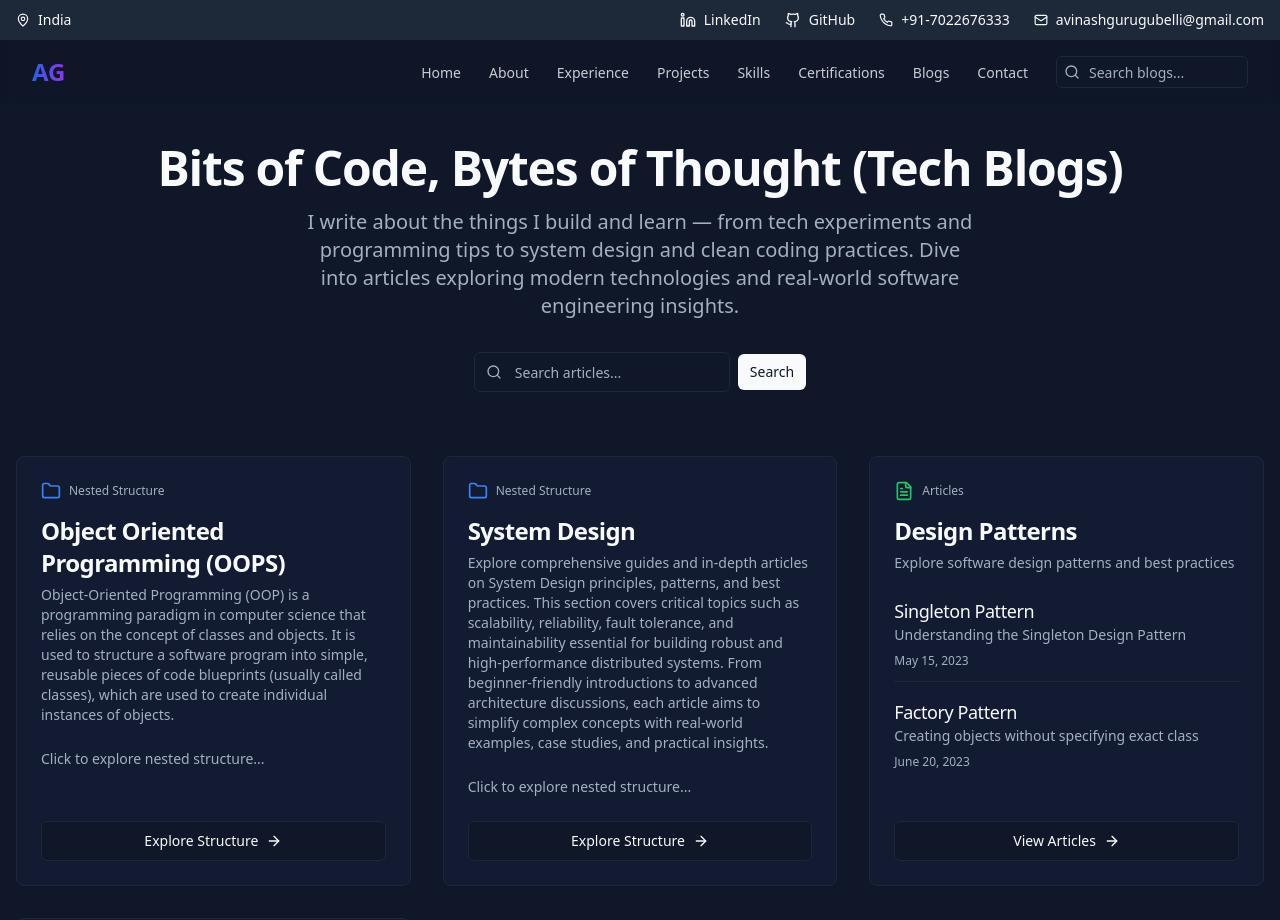
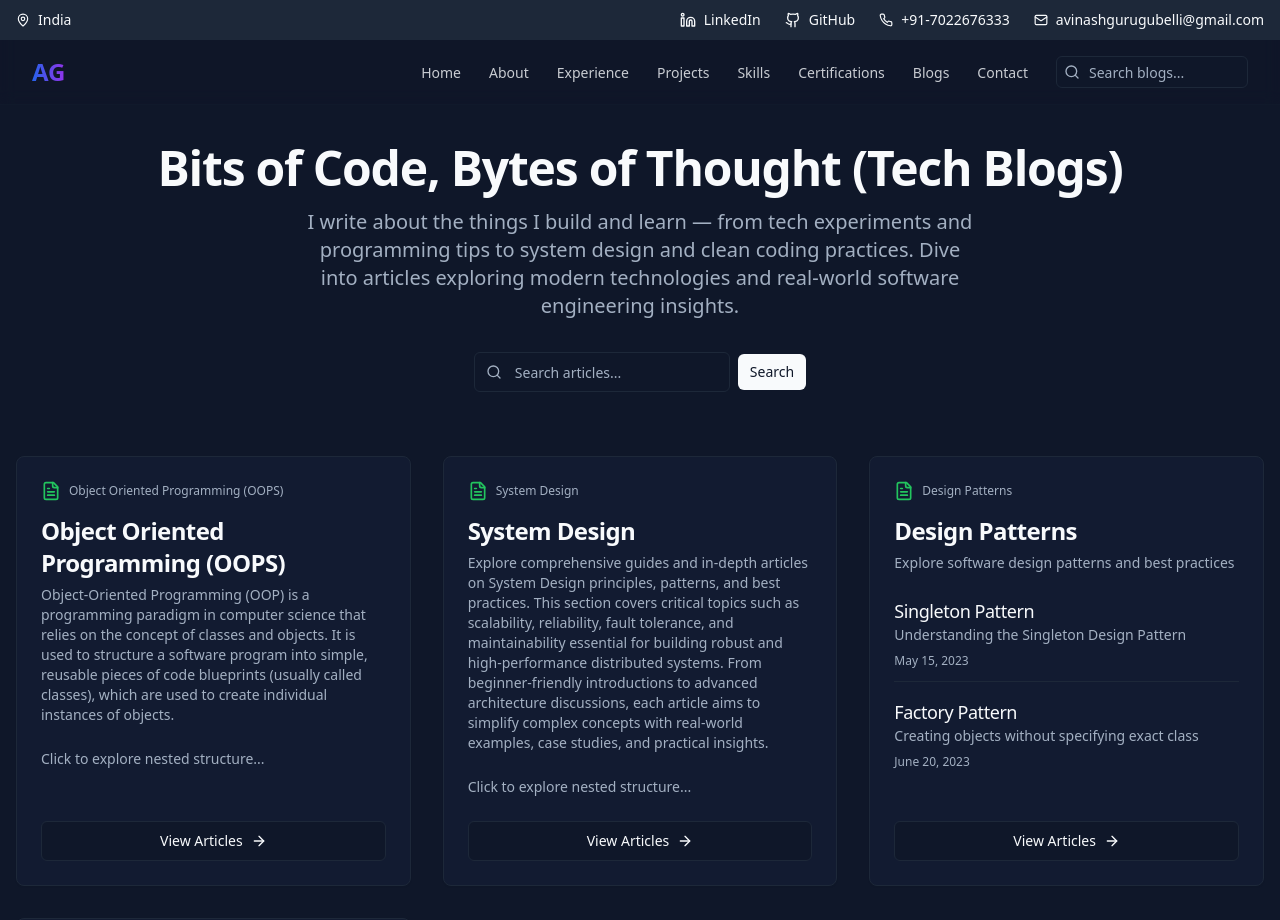
Before and after one commit to Avinashgurugubelli/my-portfolio-website, a React (Vite) app: page /blogs in a window 1280 px wide. Shown: the top 920 px of the page. Built offline with nearby package versions, Linux system fonts and the light colour scheme.

Commit message:
feat: Bump version to 1.4.7 in package.json; update icon and text display in Blogs component

```diff
--- a/package.json
+++ b/package.json
@@ -2,7 +2,7 @@
   "name": "avinash_gurugubelli_portfolio",
   "homepage": "https://github.com/Avinashgurugubelli/my-portfolio-website",
   "private": false,
-  "version": "1.4.6",
+  "version": "1.4.7",
   "type": "module",
   "scripts": {
     "sync-blog": "node scripts/syncBlogAndBuild.js",
--- a/src/pages/Blogs.tsx
+++ b/src/pages/Blogs.tsx
@@ -122,12 +122,13 @@ const Blogs = () => {
                       <CardHeader>
                         <div className="flex items-center gap-2 mb-2">
                           {category.indexUrl ? (
-                            <FolderIcon className="h-5 w-5 text-blue-500" />
+                            // <FolderIcon className="h-5 w-5 text-blue-500" />
+                            <FileTextIcon className="h-5 w-5 text-green-500" />
                           ) : (
                             <FileTextIcon className="h-5 w-5 text-green-500" />
                           )}
                           <span className="text-xs text-muted-foreground">
-                            {category.indexUrl ? 'Nested Structure' : 'Articles'}
+                            {category.indexUrl ? category.title : category.title}
                           </span>
                         </div>
                         <CardTitle className="text-2xl">{category.title}</CardTitle>
@@ -162,7 +163,7 @@ const Blogs = () => {
                       </CardContent>
                       <CardFooter>
                         <Button variant="outline" className="gap-2 w-full">
-                          {category.indexUrl ? 'Explore Structure' : 'View Articles'}
+                          {category.indexUrl ? 'View Articles' : 'View Articles'}
                           <ArrowRightIcon className="h-4 w-4" />
                         </Button>
                       </CardFooter>
```
